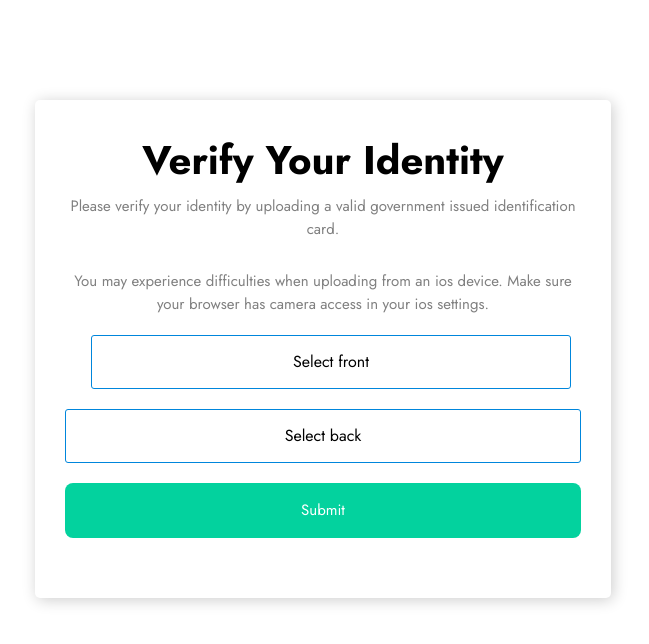
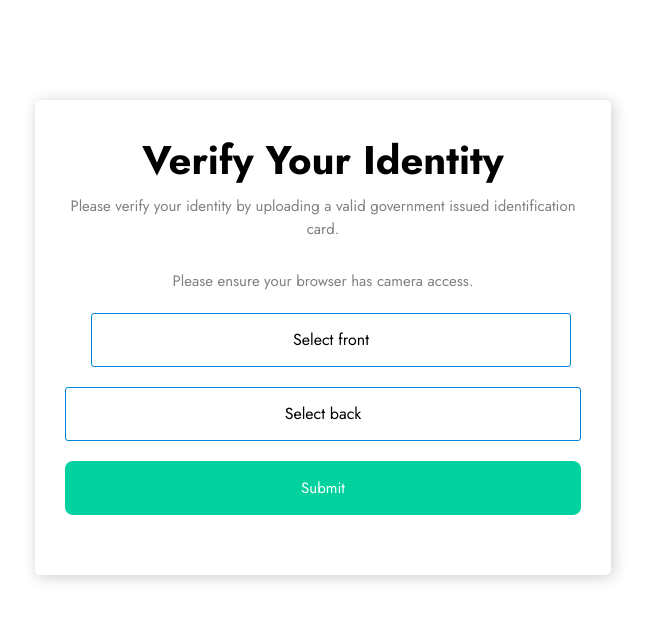
Before and after one commit to backendbro/cluthes, a Next.js app: page /IdentityVerification in a window 1280 px wide. Shown: the top 644 px of the page, without its empty margins (317-966 px from the left). Built offline with nearby package versions, Linux system fonts and the light colour scheme.

Commit message:
It works!

```diff
--- a/pages/EmailToken.js
+++ b/pages/EmailToken.js
@@ -47,7 +47,9 @@ function EmailToken() {
 		).then((res)=> {
             setVerifyLoad(false)
             setVerify(true)
-            router.push("/Login")
+			setTimeout(() => {
+				router.push("/Login")
+			}, 1500)
             localStorage.removeItem("userEmail")
         }).catch((err)=> {
             alert(err)
--- a/pages/IdentityVerification.js
+++ b/pages/IdentityVerification.js
@@ -115,8 +115,7 @@ const IdentityVerification = () => {
 
                     <div className="idv__inputs">
                         <p>
-                            You may experience difficulties when uploading from an ios device. Make
-                            sure your browser has camera access in your ios settings.
+                            Please ensure your browser has camera access.
                         </p>
                         <div className="idv__input__div">
                             <div className="rounded-md p-2">
--- a/pages/Login.js
+++ b/pages/Login.js
@@ -70,7 +70,9 @@ const Login = () => {
             }
             if(error.response.data.message === "VERIFY YOUR ACCOUNT"){
                 localStorage.setItem("userEmail", JSON.stringify(emailRef.current.value))
-                router.push("/EmailToken")
+                setTimeout(() => {
+					router.push("/EmailToken")
+				}, 1200)
             }
             setMsg(error.response.data.message)
 		}
--- a/pages/SignIn.js
+++ b/pages/SignIn.js
@@ -52,6 +52,7 @@ function SignIn() {
 
                         localStorage.setItem("userEmail", JSON.stringify(emailRef.current.value))
                         setBtnLoad(false);
+
                         router.push("/VerifyEmail");
                     });
             } catch (error) {
```
